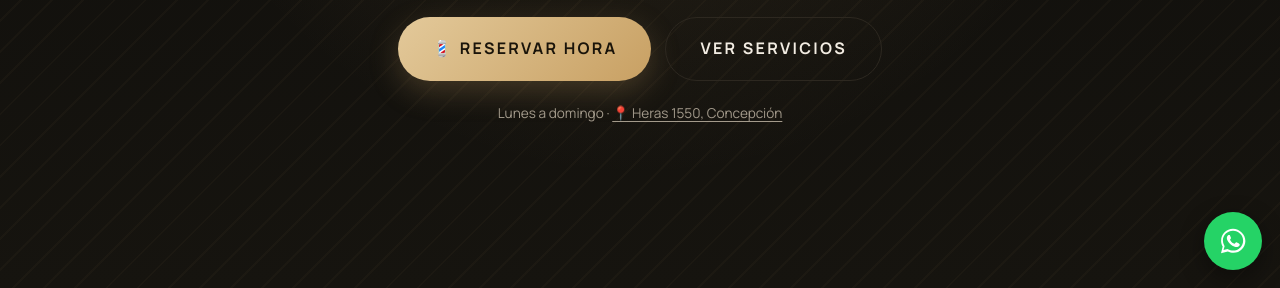
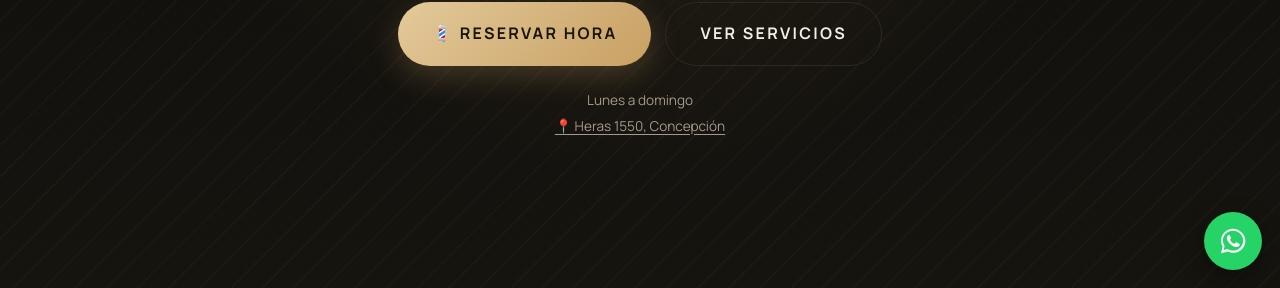
Before and after one commit to ronald-barber/ronald-barber, a plain HTML site: page index.html in a window 1280 px wide. Shown: the part 512-800 px from the top of the page. Drawn offline with nearby package versions, Linux system fonts and the light colour scheme.

Commit message:
Add files via upload

```diff
--- a/index.html
+++ b/index.html
@@ -98,7 +98,7 @@
   .btn-ghost:hover{border-color:var(--gold);box-shadow:none}
   h1{margin-bottom:38px}
   .hero-actions{display:flex;flex-wrap:wrap;gap:14px;justify-content:center}
-  .hero-note{margin-top:22px;font-size:.85rem;color:var(--muted)}
+  .hero-note{margin-top:22px;font-size:.85rem;color:var(--muted);line-height:1.9}
 
   /* SECTIONS */
   section{padding:88px 0}
@@ -220,7 +220,7 @@
       <a href="https://calendar.app.google/2WjztjNJd8K7XCzf9" target="_blank" rel="noopener" class="btn">💈 Reservar hora</a>
       <a href="#servicios" class="btn btn-ghost">Ver servicios</a>
     </div>
-    <p class="hero-note">Lunes a domingo · <a href="https://www.google.com/maps/search/?api=1&query=Heras%201550%2C%20Concepci%C3%B3n%2C%20Chile" target="_blank" rel="noopener" style="text-decoration:underline;text-underline-offset:3px">📍 Heras 1550, Concepción</a></p>
+    <p class="hero-note">Lunes a domingo<br><a href="https://www.google.com/maps/search/?api=1&query=Heras%201550%2C%20Concepci%C3%B3n%2C%20Chile" target="_blank" rel="noopener" style="text-decoration:underline;text-underline-offset:3px">📍 Heras 1550, Concepción</a></p>
   </div>
 </header>
 
```
